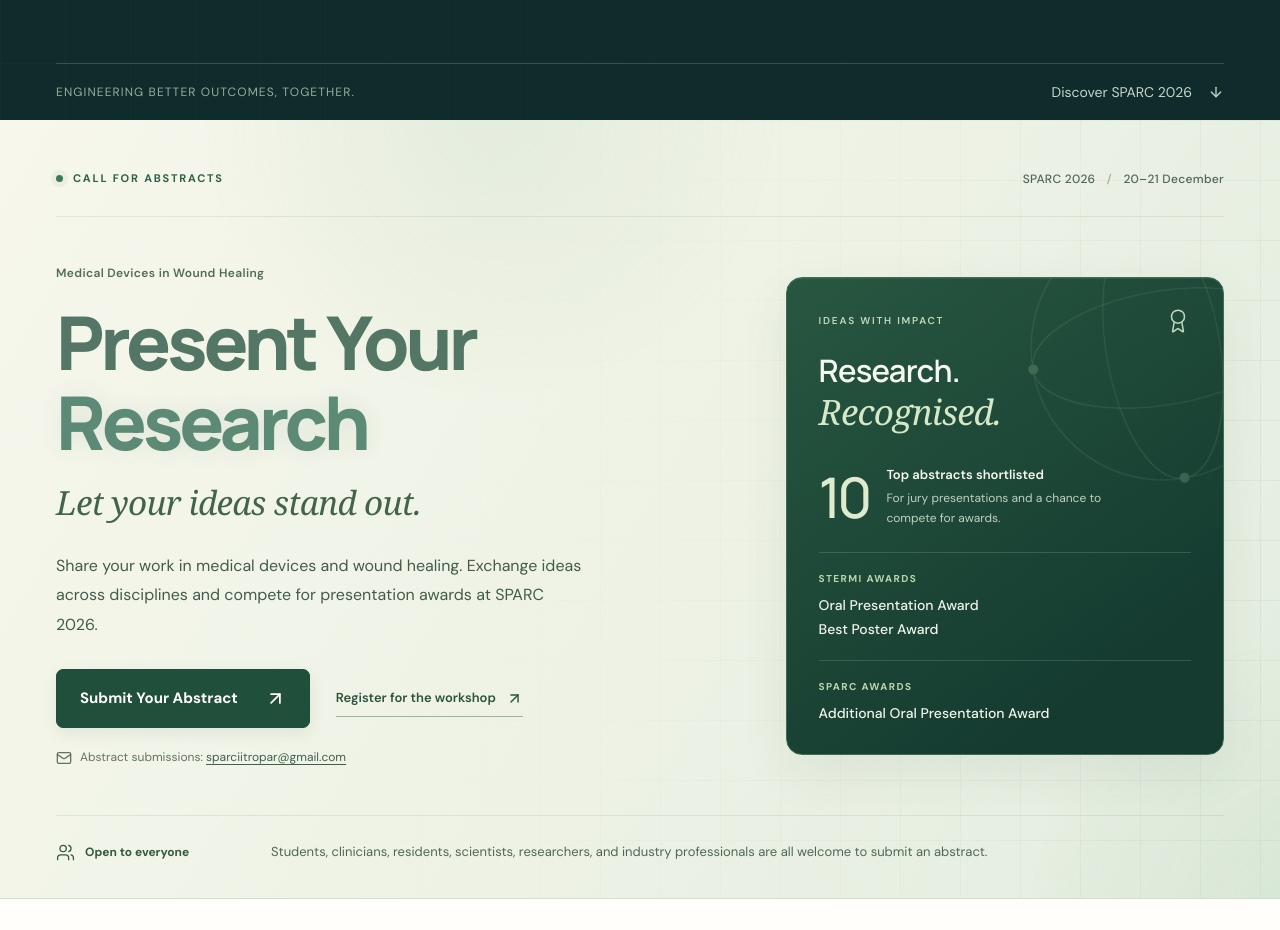
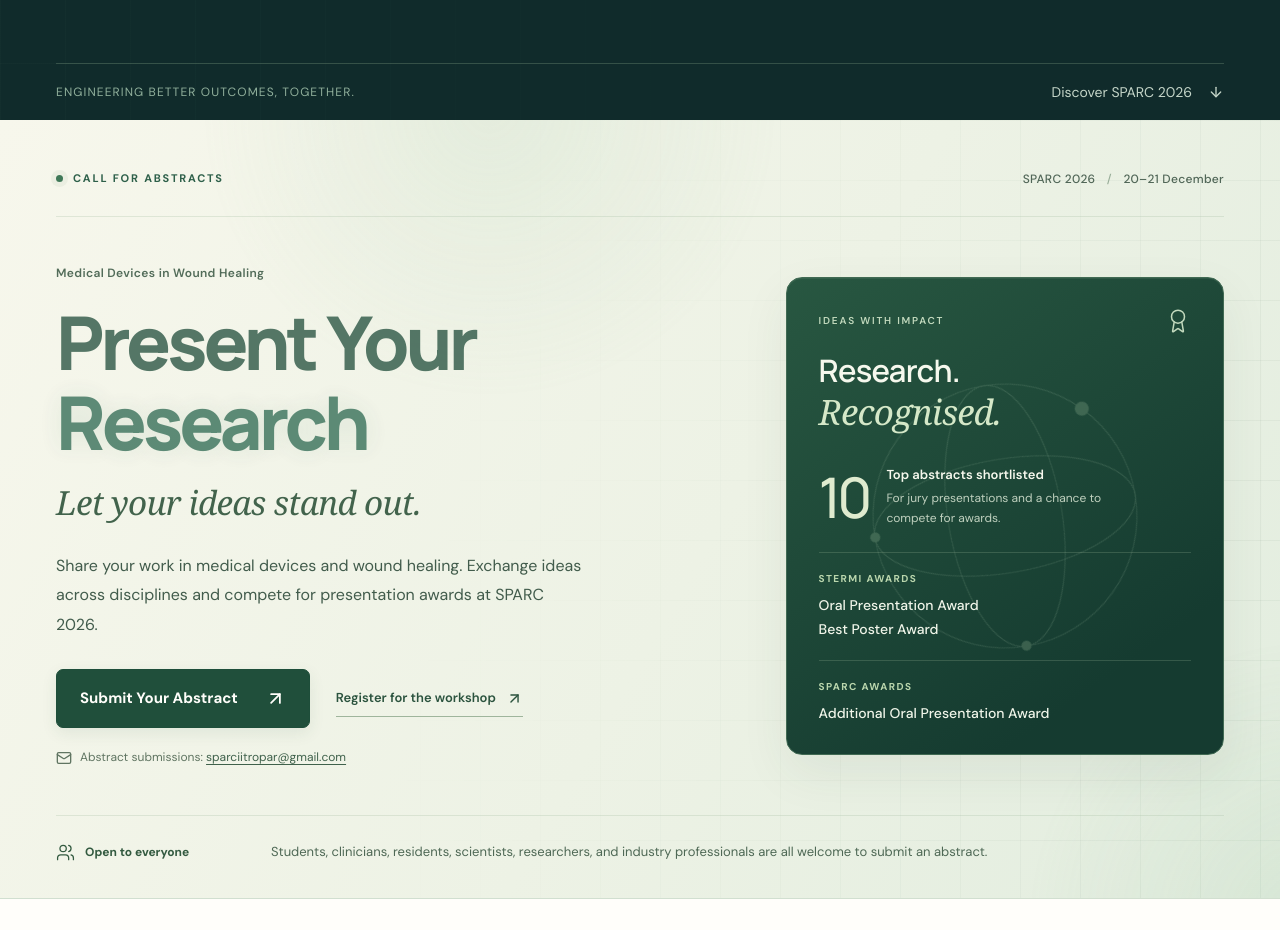
Before and after one commit to Shatakshi-Shukla31/Sparc, a React (Vite) app: page / in a window 1280 px wide. Shown: the part 970-1900 px from the top of the page. Built offline with nearby package versions, Linux system fonts and the light colour scheme; a web font is replaced by a local one.

Commit message:
Center the decorative research diagram within the awards card

```diff
--- a/src/components/abstract-callout.css
+++ b/src/components/abstract-callout.css
@@ -42,7 +42,7 @@
 .abstract-email > svg { flex-shrink: 0; margin-top: 3px; }
 .abstract-email a { color: #3f614b; text-decoration: underline; text-underline-offset: 3px; }
 .abstract-recognition { position: relative; isolation: isolate; overflow: hidden; padding: 30px 32px 28px; border: 1px solid #416a53; border-radius: 16px; color: #f6f8ed; background: linear-gradient(145deg, #285741, #153b30 80%); box-shadow: 0 18px 50px #294c3312, inset 0 1px 0 #e6f3df12; }
-.abstract-orbits { position: absolute; z-index: -1; top: -90px; right: -100px; width: 320px; height: 320px; stroke: #bcdaba; stroke-width: .8; opacity: .2; animation: abstract-orbit-turn 70s linear infinite; pointer-events: none; }
+.abstract-orbits { position: absolute; z-index: -1; inset: 0; margin: auto; width: 320px; max-width: 100%; height: auto; aspect-ratio: 1; stroke: #bcdaba; stroke-width: .8; opacity: .2; animation: abstract-orbit-turn 70s linear infinite; pointer-events: none; }
 .abstract-orbit-node { fill: #c1dfb8; stroke: none; }
 .abstract-recognition-top { display: flex; align-items: center; justify-content: space-between; gap: 16px; margin-bottom: 17px; color: #c2d9bd; }
 .abstract-recognition-label { font-size: 10px; font-weight: 600; line-height: 1.6; letter-spacing: 1.8px; text-transform: uppercase; }
```
